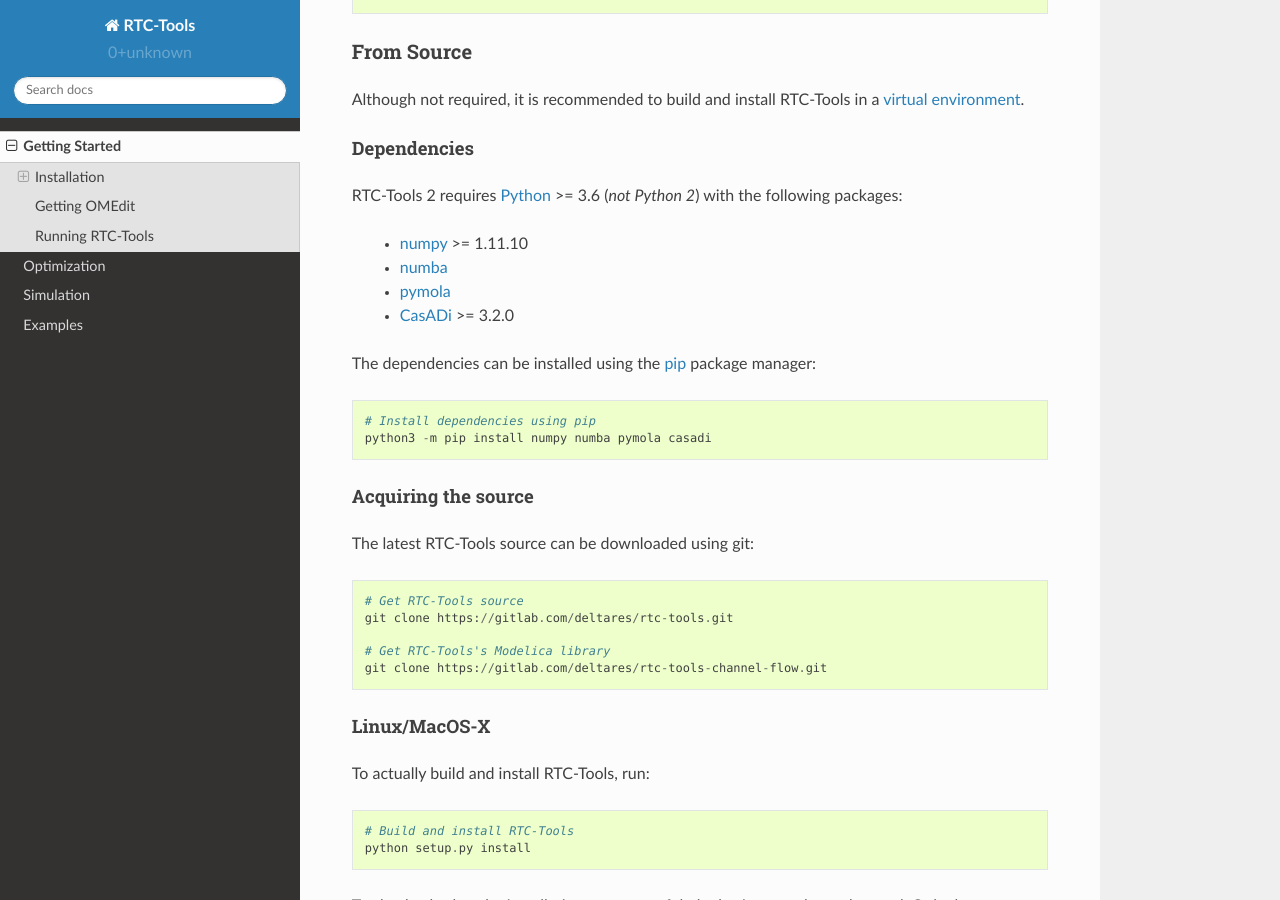
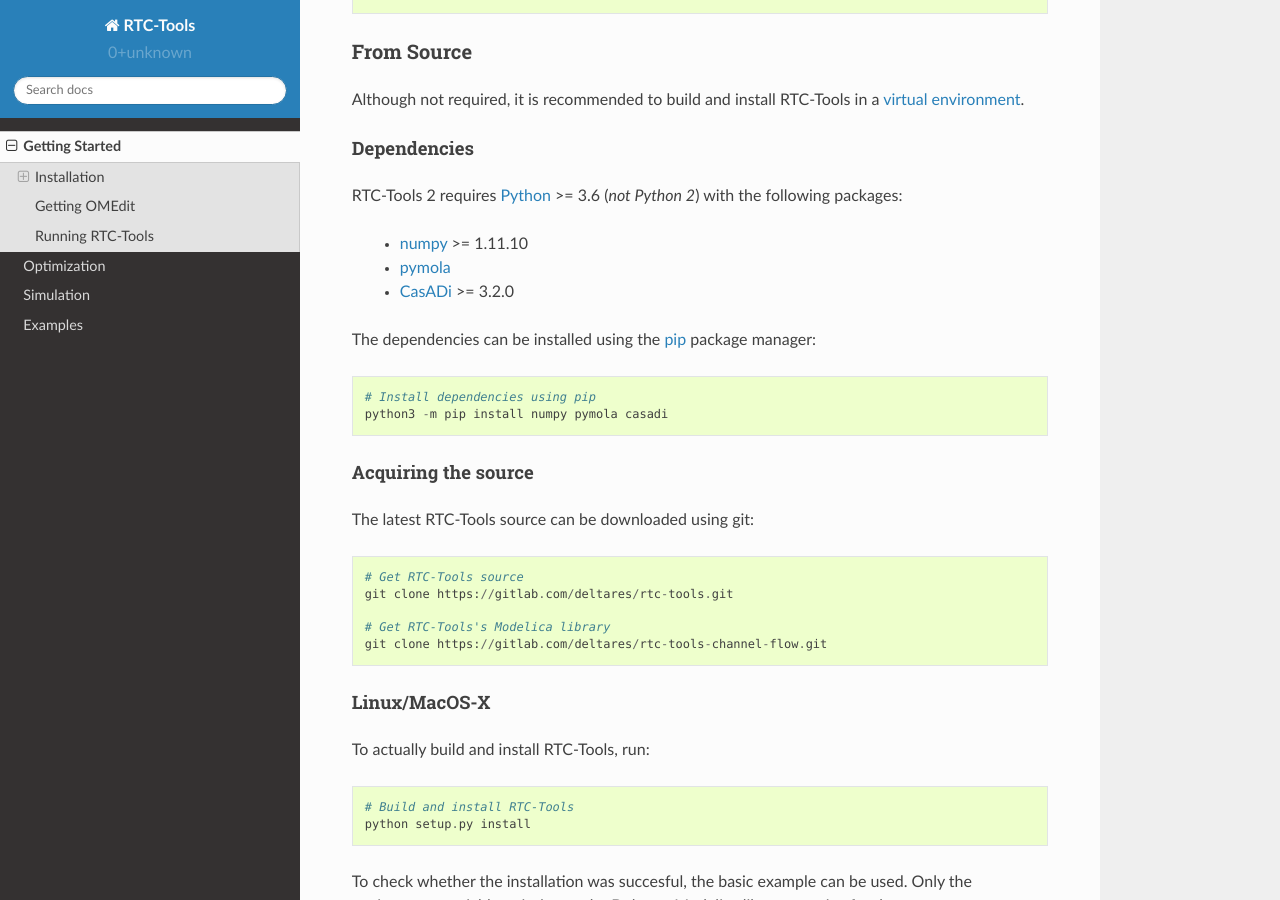
Before and after one commit to vdwees/rtc-tools, a Sphinx documentation site: the page built from doc/getting-started.rst, in a window 1280 px wide and 900 px high, scrolled down 407 px. Built offline with Sphinx 7.4.7 and the Read the Docs theme 2.0.0, drawn with Linux system fonts in a browser that asks for light colours.

Commit message:
Remove Numba JIT of interpolation method
Interpolation using regular Python code is about 5-10x faster. This has
been tested for arrays of size 50-500, which are most typical.

As the interpolation routine was the online routine that was JIT
compiled, the Numba dependency has been removed.

```diff
--- a/doc/getting-started.rst
+++ b/doc/getting-started.rst
@@ -27,8 +27,6 @@
 
   - `numpy <https://www.numpy.org/>`_ >= 1.11.10
 
-  - `numba <https://numba.pydata.org/>`_
-
   - `pymola <https://github.com/jbaayen/pymola/>`_
 
   - `CasADi <https://github.com/casadi/casadi/>`_ >= 3.2.0
@@ -36,7 +34,7 @@
 The dependencies can be installed using the `pip <https://pip.pypa.io/>`_ package manager::
 
     # Install dependencies using pip
-    python3 -m pip install numpy numba pymola casadi
+    python3 -m pip install numpy pymola casadi
 
 Acquiring the source
 ~~~~~~~~~~~~~~~~~~~~
--- a/doc/requirements.txt
+++ b/doc/requirements.txt
@@ -1,7 +1,6 @@
 casadi >= 3.2.0
 numpy >= 1.11.0
 scipy
-numba
 pymola
 sphinx
 sphinx_rtd_theme
--- a/requirements.txt
+++ b/requirements.txt
@@ -1,5 +1,4 @@
 casadi >= 3.2.0
 numpy >= 1.11.0
 scipy
-numba
 pymola
```
Also changed, not shown: 1 other file.
